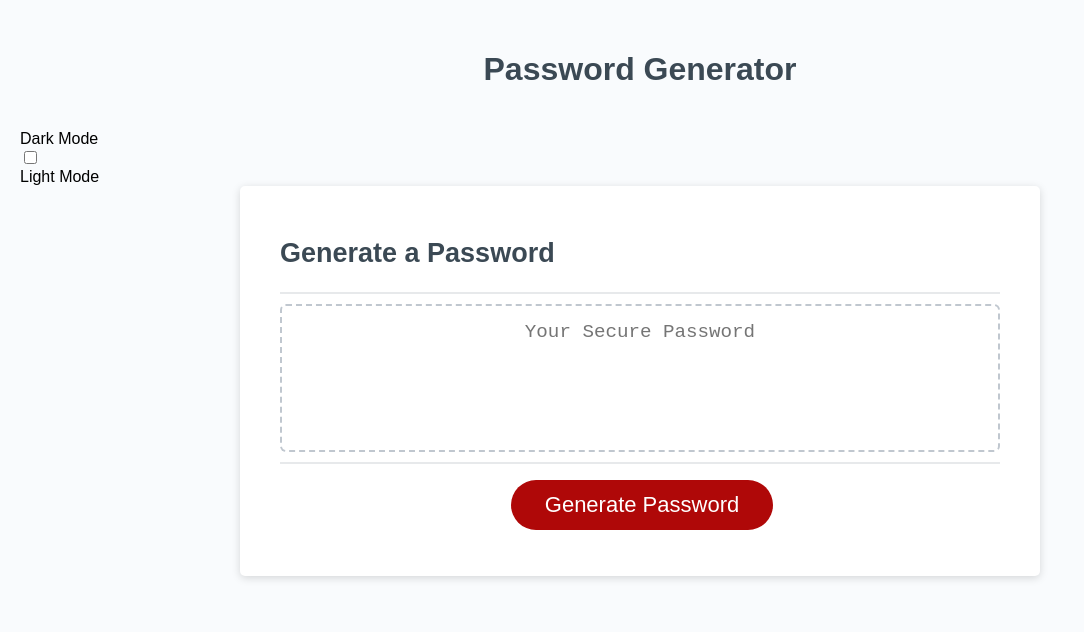
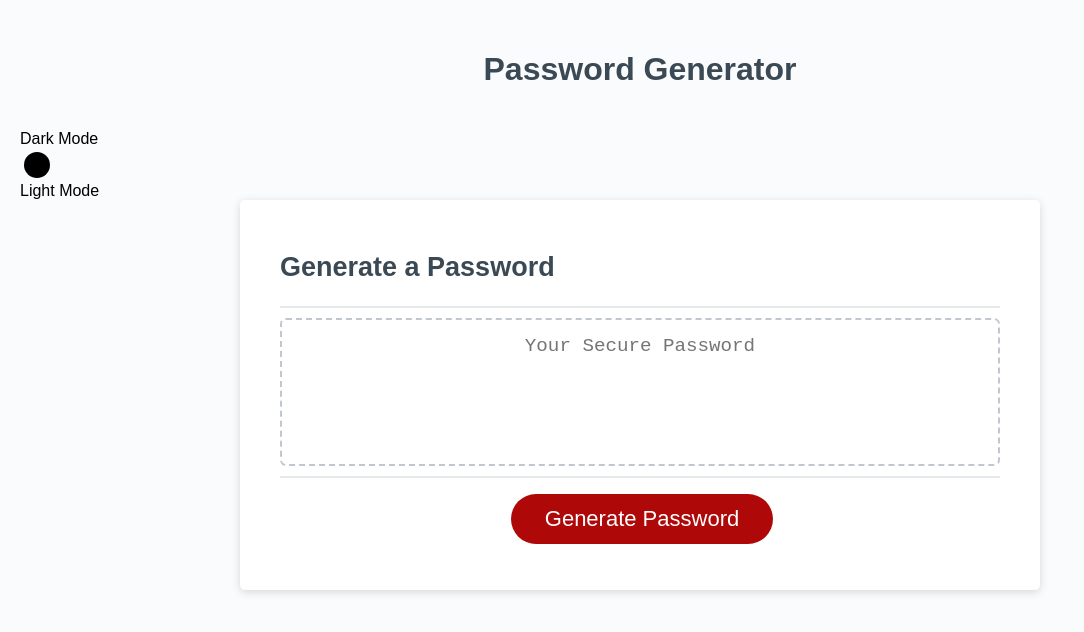
Before and after one commit to CaseyVanAlstyne/Random-Password-Generator, a plain HTML site: page Main/index.html in a window 1280 px wide. Shown: the whole page, without its empty margins (0-1084 px from the left). Drawn offline with Linux system fonts and the light colour scheme.

Commit message:
added dark mode light mode button. Need to adjust css for each mode.

```diff
--- a/Main/style.css
+++ b/Main/style.css
@@ -28,6 +28,67 @@ header {
   padding: 20px;
   padding-top: 0px;
   color: hsl(206, 17%, 28%);
+}
+
+.switch {
+  position: relative;
+  display: inline-block;
+  width: 60px;
+  height: 34px;
+}
+
+/* Hide default HTML checkbox */
+.switch input {
+  opacity: 0;
+  width: 0;
+  height: 0;
+}
+
+.slider {
+  position: absolute;
+  cursor: pointer;
+  top: 0;
+  left: 0;
+  right: 0;
+  bottom: 0;
+  /* background-color: #111; */
+  -webkit-transition: 0.4s;
+  transition: 0.4s;
+}
+
+.slider:before {
+  position: absolute;
+  content: "";
+  height: 26px;
+  width: 26px;
+  left: 4px;
+  bottom: 4px;
+  background-color: black;
+  -webkit-transition: 0.4s;
+  transition: 0.4s;
+}
+
+input:checked + .slider {
+  background-color: rgb(29, 128, 210);
+}
+
+input:focus + .slider {
+  box-shadow: 0 0 1px rgb(29, 128, 210);
+}
+
+input:checked + .slider:before {
+  -webkit-transform: translateX(26px);
+  -ms-transform: translateX(26px);
+  transform: translateX(26px);
+}
+
+/* Rounded sliders */
+.slider.round {
+  border-radius: 34px;
+}
+
+.slider.round:before {
+  border-radius: 50%;
 }
 
 .card {
```
